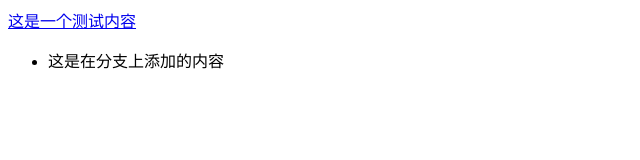
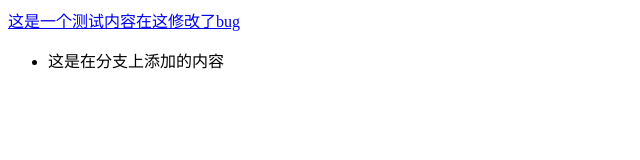
Before and after one commit to xiaomobuchun/putongxiang, a website: page index.html in a window 1280 px wide. Shown: the whole page, without its empty margins (0-640 px from the left). Drawn offline with Linux system fonts and the light colour scheme.

Commit message:
修改了bug后的

```diff
--- a/index.html
+++ b/index.html
@@ -9,7 +9,7 @@
 </head>
 
 <body>
-    <a href="#">这是一个测试内容</a>
+    <a href="#">这是一个测试内容在这修改了bug</a>
     <ul>
         <li>这是在分支上添加的内容</li>
     </ul>
```
